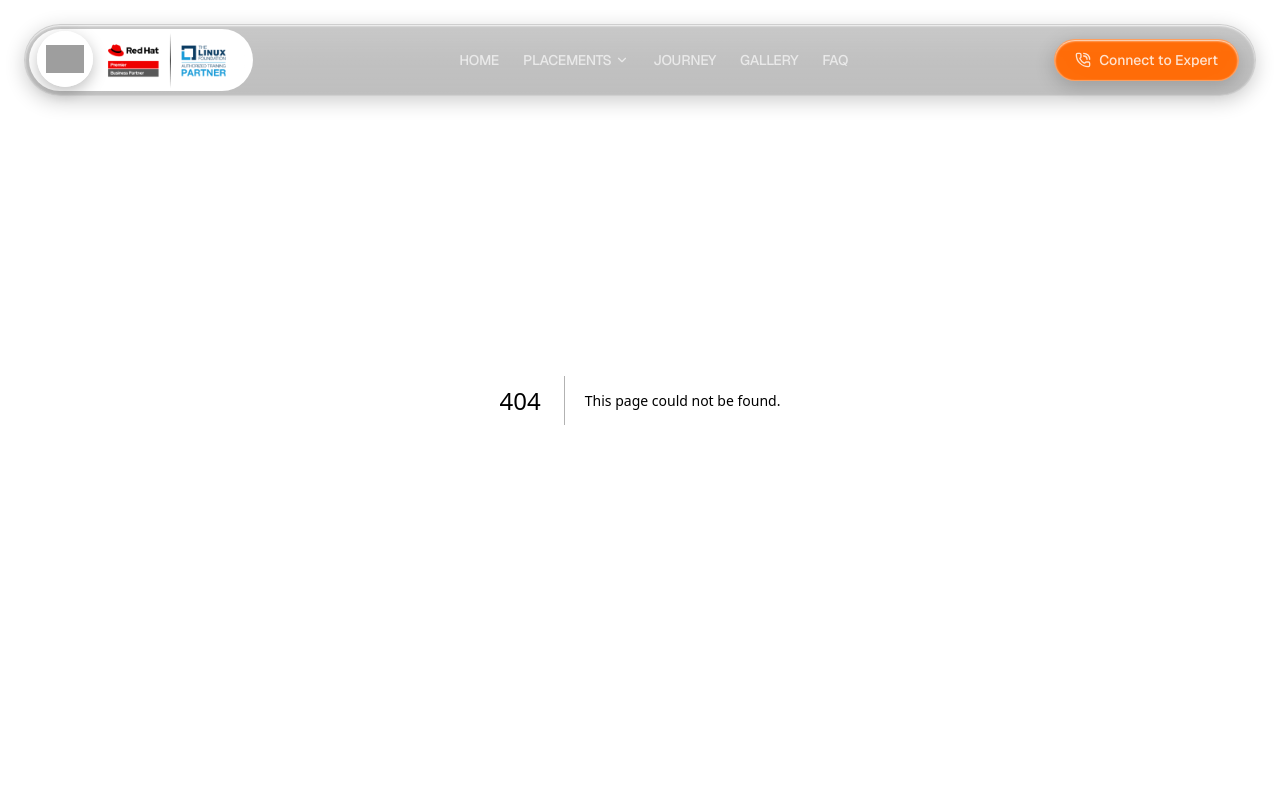
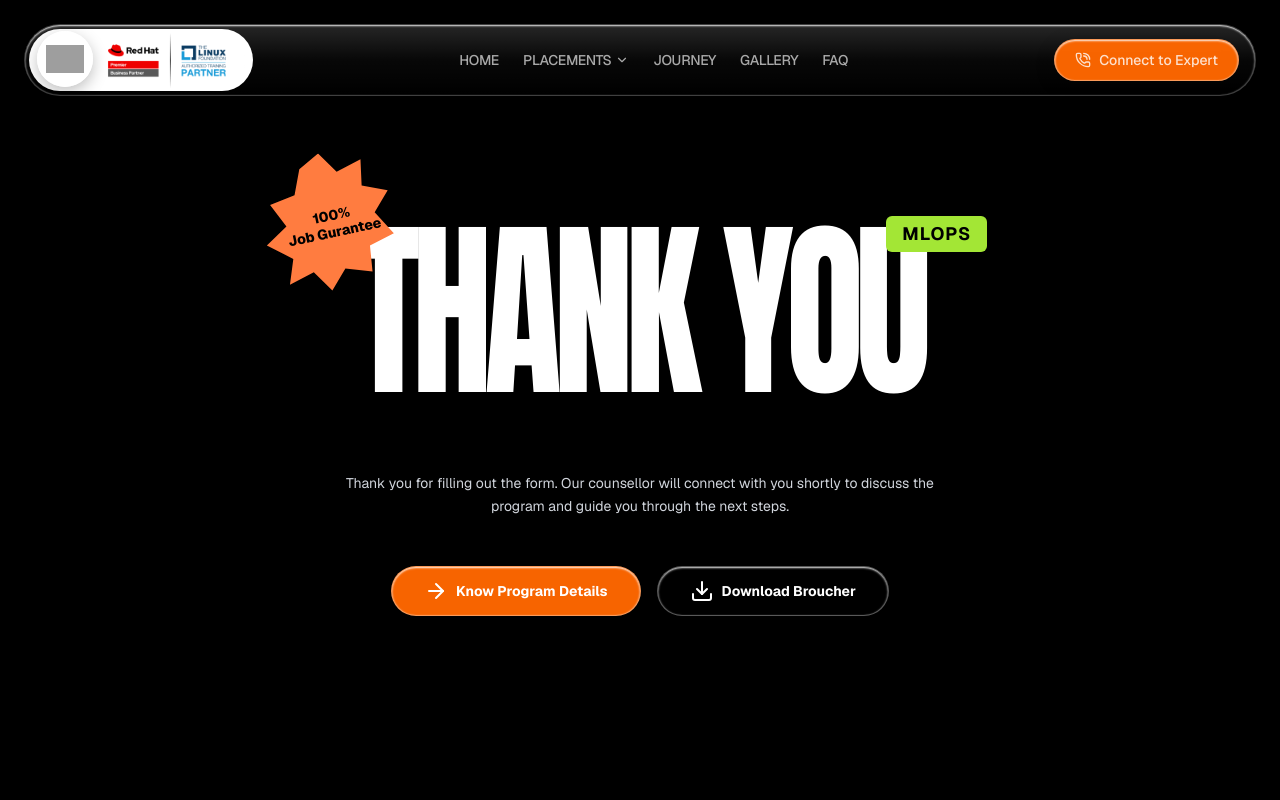
Before and after one commit to nikop111997-blip/jobgurantee, a Next.js app: page /thank-you in a window 1280 px wide. Before the commit this address had no page. Shown: the top 800 px of the page. Built offline with nearby package versions, Linux system fonts and the light colour scheme; grey boxes are pictures that could not be loaded.

Commit message:
Changes related heading nad schin yadav profice added

```diff
--- a/app/component/ModalForm.js
+++ b/app/component/ModalForm.js
@@ -2,11 +2,9 @@
 
 import React, { useState, useEffect } from 'react';
 import { X, Loader2, CheckCircle, AlertCircle } from 'lucide-react';
-
 export default function GenAIEnrollModal() {
   const [isOpen, setIsOpen] = useState(false);
   const [isHovering, setIsHovering] = useState(false);
-
   // Form State
   const [formData, setFormData] = useState({
     name: '',
@@ -134,6 +132,7 @@ export default function GenAIEnrollModal() {
       experience: "",
       privacy: false,
     });
+    window.location.href = "/thank-you";
   } catch (error) {
     console.error(error);
     setSubmitStatus("error");
--- /dev/null
+++ b/app/thank-you/page.js
@@ -0,0 +1,74 @@
+import { ArrowRight, DownloadIcon } from 'lucide-react';
+import React from 'react';
+
+export default function ThankYouPage() {
+  // Replace this with the actual path to your PDF file
+  // Ensure the PDF is placed inside your Next.js 'public' directory
+  const pdfUrl = "/MLOps_Engineering_Program_1.pdf";
+   const pdfUrl2 = "/MLOps_JobGuarantee_Program_1.pdf";
+
+  return (
+    <div className="min-h-screen bg-black flex flex-col items-center justify-center p-4 font-sans overflow-hidden">
+
+      {/* Main Text Container with Relative Positioning for Badges */}
+      <div className="relative flex items-center justify-center mt-12 mb-8">
+
+        {/* Yellow Starburst Badge - Positioned Top Left */}
+        <div className="absolute -left-12 -top-16 md:-left-24 md:-top-20 w-28 h-28 md:w-36 md:h-36 flex items-center justify-center z-10 -rotate-12 hover:scale-105 transition-transform duration-300">
+          <svg
+            viewBox="0 0 100 100"
+            className="absolute inset-0 w-full h-full fill-[#ff7c40]"
+          >
+            {/* 16-point Starburst Polygon */}
+            <polygon points="50,0 60,15 78,10 75,28 92,35 80,48 90,65 72,70 70,88 52,82 40,95 30,80 12,85 18,68 2,55 18,45 10,28 28,25 35,8" />
+          </svg>
+          <div className="relative z-20 text-black font-extrabold text-[10px] md:text-sm text-center leading-tight">
+            100%<br/>Job Gurantee
+          </div>
+        </div>
+
+        {/* Central THANK YOU text */}
+        <h1
+          className="text-7xl sm:text-8xl md:text-[10rem] font-black text-white uppercase tracking-tighter leading-none"
+          style={{ fontFamily: 'Impact, sans-serif', transform: 'scaleY(1.2)' }}
+        >
+          Thank You
+        </h1>
+
+        {/* Green 2040 Badge - Positioned Top Right */}
+        <div className="absolute -right-4 -top-8 md:-right-16 md:-top-4 bg-[#a3e635] text-black font-bold px-4 py-1 rounded-md text-sm md:text-lg tracking-wider">
+          MLOPS
+        </div>
+      </div>
+
+      {/* Subtitle Text */}
+     <p className="text-gray-300 max-w-2xl text-center text-xs sm:text-sm mt-12 px-4 leading-relaxed">
+  Thank you for filling out the form. Our counsellor will connect with you shortly to discuss the program and guide you through the next steps.
+</p>
+
+      {/* Action Buttons */}
+      <div className="flex flex-col sm:flex-row gap-4 mt-12">
+        <a
+          href={pdfUrl2}
+          target="_blank"
+          rel="noopener noreferrer"
+          className="px-8 py-3 flex items-center   border border-[#fff]/35
+            bg-orange-500/[0.95]
+            text-sm
+            shadow-[inset_0_1px_2px_rgba(255,255,255,0.9),0_5px_20px_rgba(0,0,0,0.2)] justify-center gap-2 text-white font-bold rounded-full transition-colors duration-200 text-center"
+        >
+         <ArrowRight/> Know Program Details
+        </a>
+        <a
+          href={pdfUrl}
+          target="_blank"
+          rel="noopener noreferrer"
+          className="px-8 py-3 text-sm flex items-center border border-[#fff]/35 shadow-[inset_0_1px_2px_rgba(255,255,255,0.9),0_5px_20px_rgba(0,0,0,0.2)]  justify-center gap-2 bg-black text-white font-bold rounded-full  transition-colors duration-200 text-center"
+        >
+        <DownloadIcon />  Download Broucher
+        </a>
+      </div>
+
+    </div>
+  );
+}
```
Also changed, not shown: 2 other files (tests, documents, lock files or other folders).
